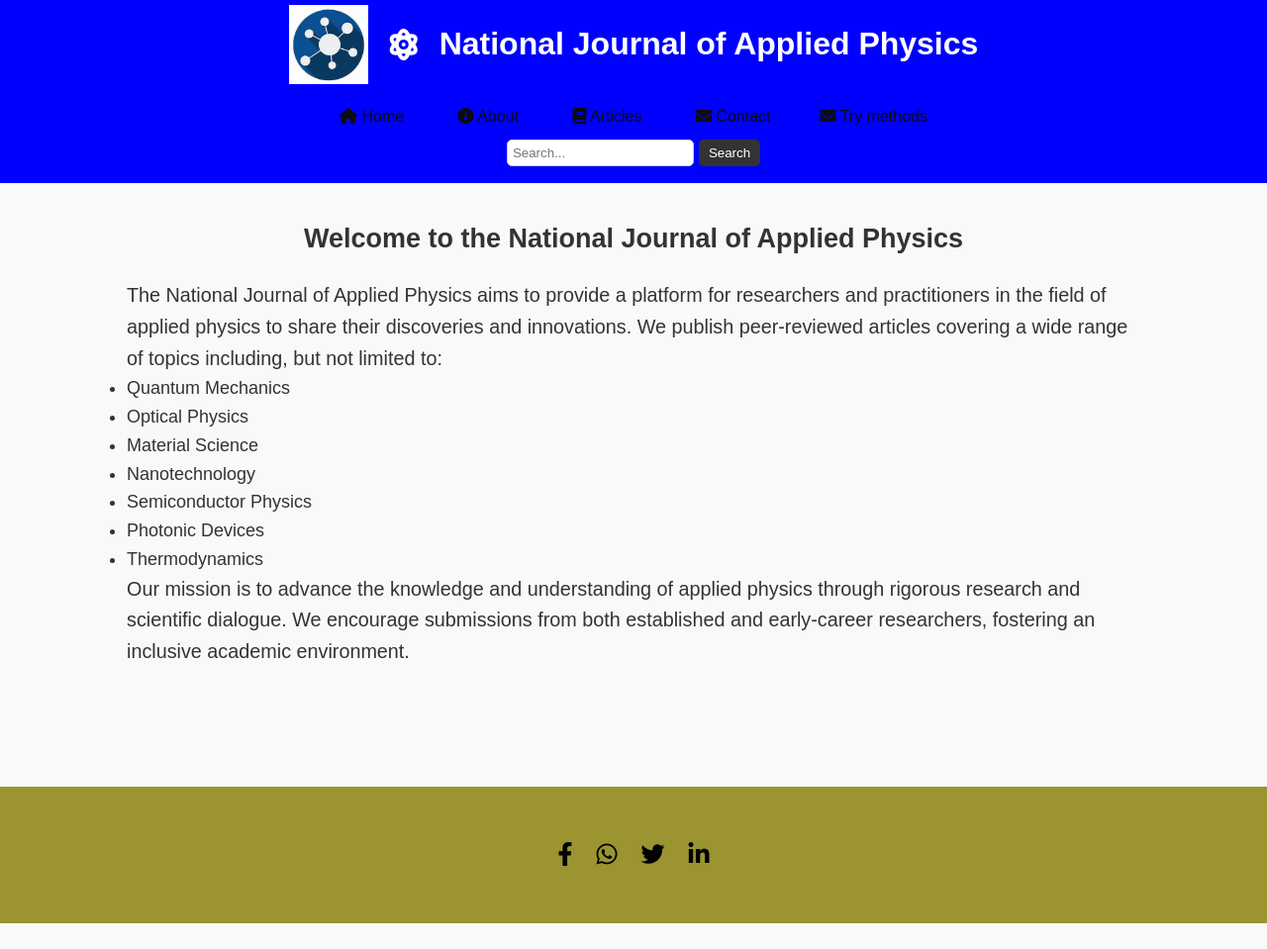
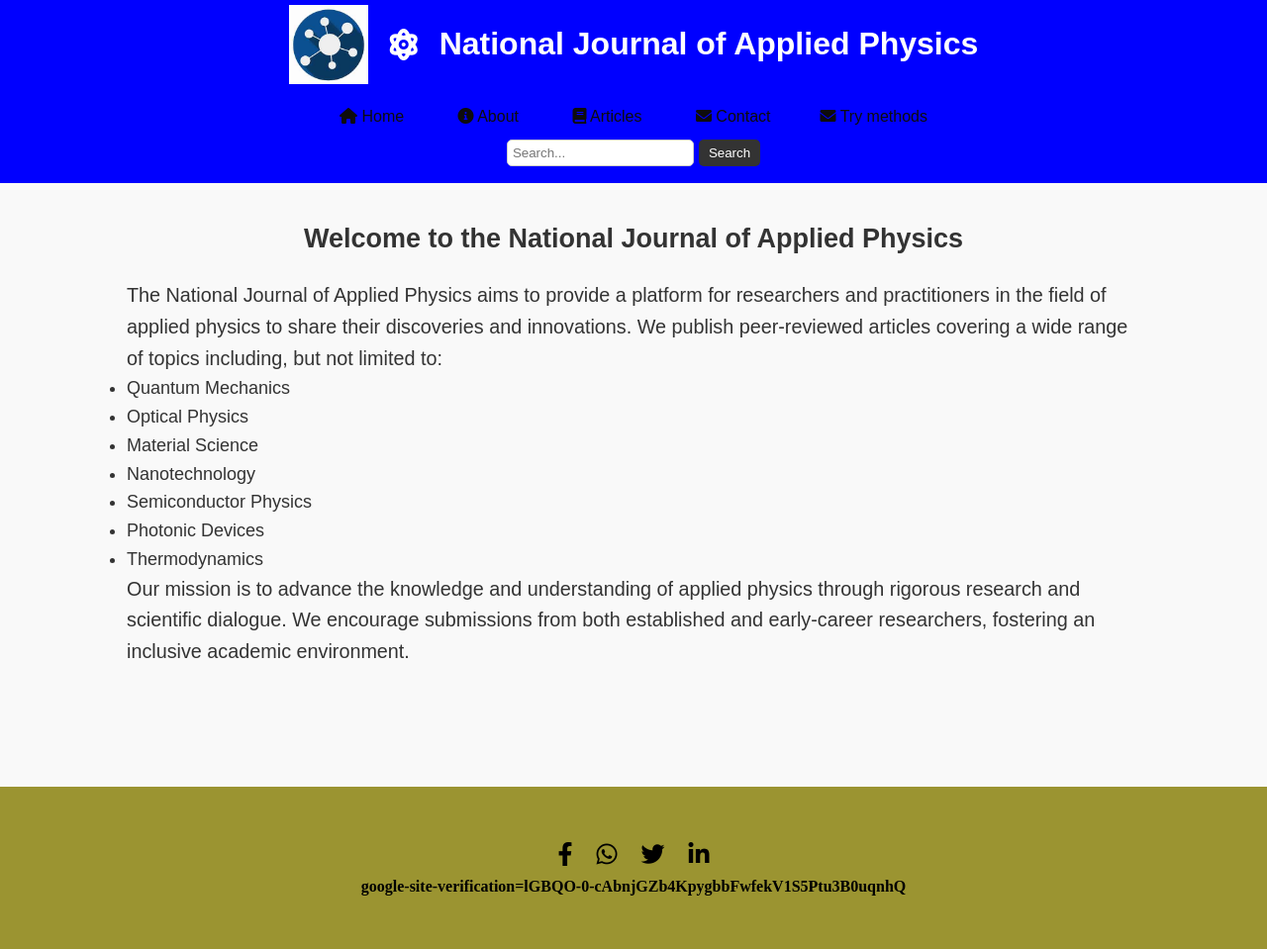
Before and after one commit to zain00111/My-journal-cite, a plain HTML site: page index.html in a window 1280 px wide. Shown: the whole page at 99% size. Before the commit the page ends 933 px from the top, so only its background shows below. Drawn offline with Linux system fonts and the light colour scheme.

Commit message:
Update index.html

```diff
--- a/index.html
+++ b/index.html
@@ -117,6 +117,7 @@
             </div>
         </div>
         <button id="backToTopBtn"><i class="fas fa-arrow-up"></i></button>
+        google-site-verification=lGBQO-0-cAbnjGZb4KpygbbFwfekV1S5Ptu3B0uqnhQ
     </footer>
 </body>
 <script src="script.js"></script>
```
